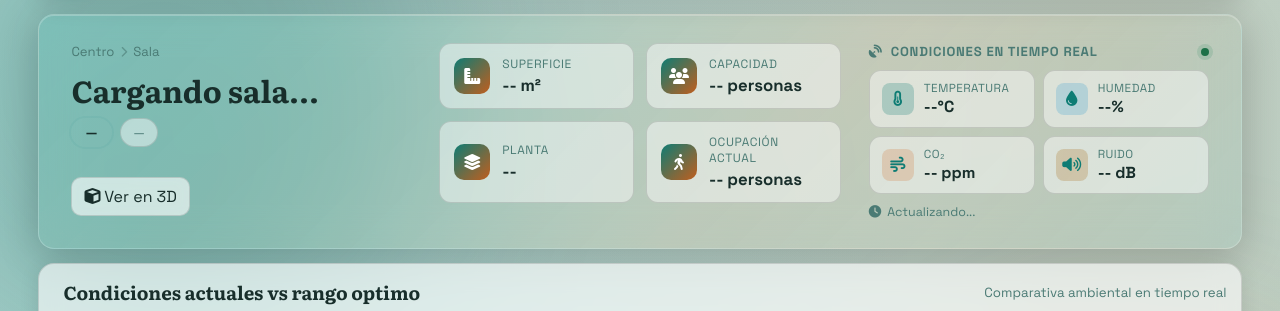
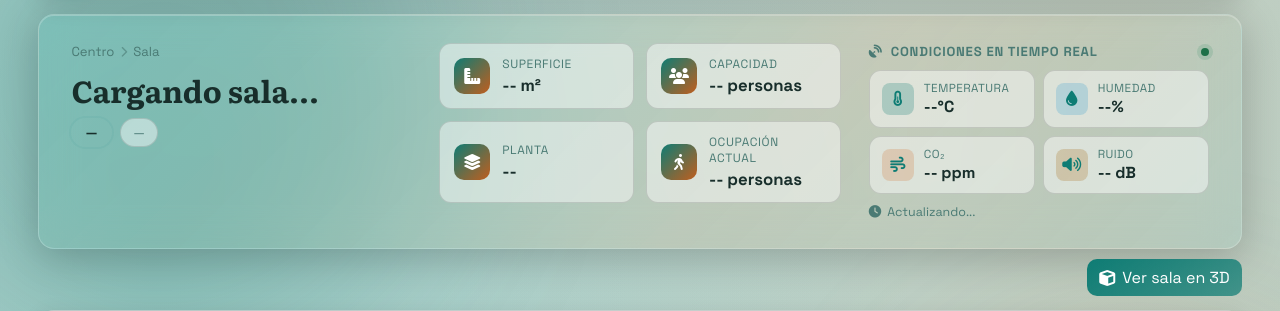
Before and after one commit to angelvilarino/GDEI-P3, a Flask app: template backend/templates/room_artwork.html in a window 1280 px wide. Shown: the part 87-398 px from the top of the page. Run offline with Flask 3, Linux system fonts and the light colour scheme; the template is opened without the code that fills it, so the values that code supplies are empty; parts of the project's set-up code (start-up, migrations or seed data) failed here and were passed over; some libraries are stand-ins or nearby versions.

Commit message:
fix: make 'Ver en 3D' button discoverable from room cards and room detail
- Add cube/3D button directly on each room card in center detail view so
  users can open the 3D scene without going through room detail first
- Move 'Ver sala en 3D' button in room_artwork.html out of the flex hero-left
  column (where it was invisible) and into a standalone row below the hero card
  with btn-primary styling and inline-flex display

Co-Authored-By: Claude Sonnet 4.6 <noreply@anthropic.com>

```diff
--- a/backend/static/js/center_detail.js
+++ b/backend/static/js/center_detail.js
@@ -67,7 +67,10 @@ async function loadRooms(code) {
             ${statusBadge(r.status)}
           </div>
           <div class="small">${tr('occupancy')}: ${formatMetric(Number(r.current.occupancy || 0) * 100, { digits: 0, unit: '%', zeroAsMissing: false })}</div>
-          <a class="btn room-btn" href="/room/${encodeURIComponent(r.id)}">${tr('viewDetail')}</a>
+          <div style="display:flex;gap:8px;flex-wrap:wrap;margin-top:4px">
+            <a class="btn room-btn" href="/room/${encodeURIComponent(r.id)}">${tr('viewDetail')}</a>
+            <a class="btn" href="/room3d/${encodeURIComponent(r.id)}" style="display:inline-block"><i class="fa-solid fa-cube"></i> 3D</a>
+          </div>
         </div>
       </div>
     `
--- a/backend/templates/room_artwork.html
+++ b/backend/templates/room_artwork.html
@@ -44,9 +44,6 @@
               <span id="roomTypeBadge" class="room-type-badge">—</span>
             </div>
             <p id="roomDescription" class="hero-description"></p>
-          <a id="view3dBtn" href="#" class="btn" style="margin-top:10px;align-self:flex-start">
-            <i class="fas fa-cube"></i> Ver en 3D
-          </a>
           </div>
 
           <!-- Centro: Atributos Físicos con FontAwesome -->
@@ -141,6 +138,13 @@
           </div>
         </div>
       </section>
+
+      <!-- Botón Ver en 3D -->
+      <div style="margin-top:10px;display:flex;justify-content:flex-end">
+        <a id="view3dBtn" href="#" class="btn btn-primary" style="display:inline-flex;align-items:center;gap:7px">
+          <i class="fas fa-cube"></i> Ver sala en 3D
+        </a>
+      </div>
 
       <!-- ══════════════════════════════════════════
            SECCIÓN DE OBRAS Y RIESGO (Solo Museos)
```
